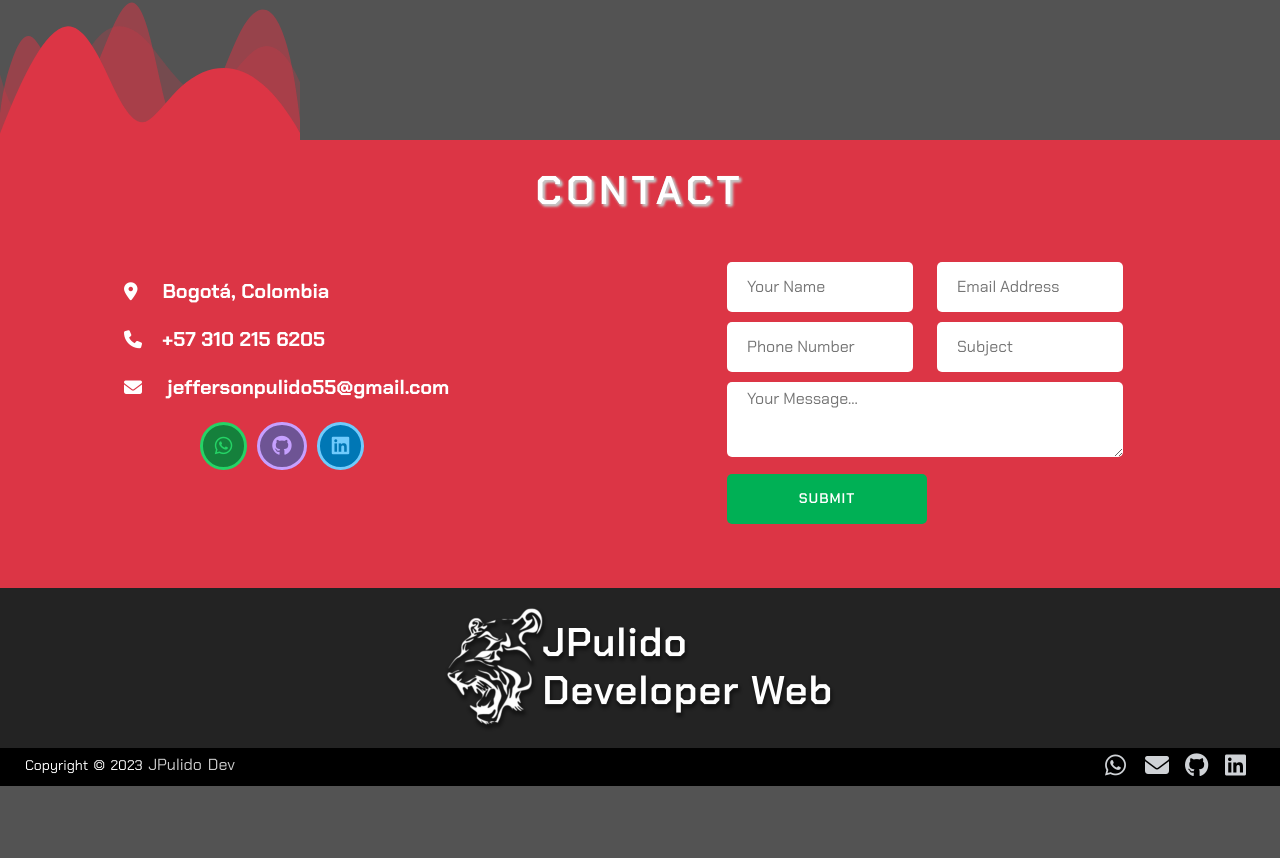
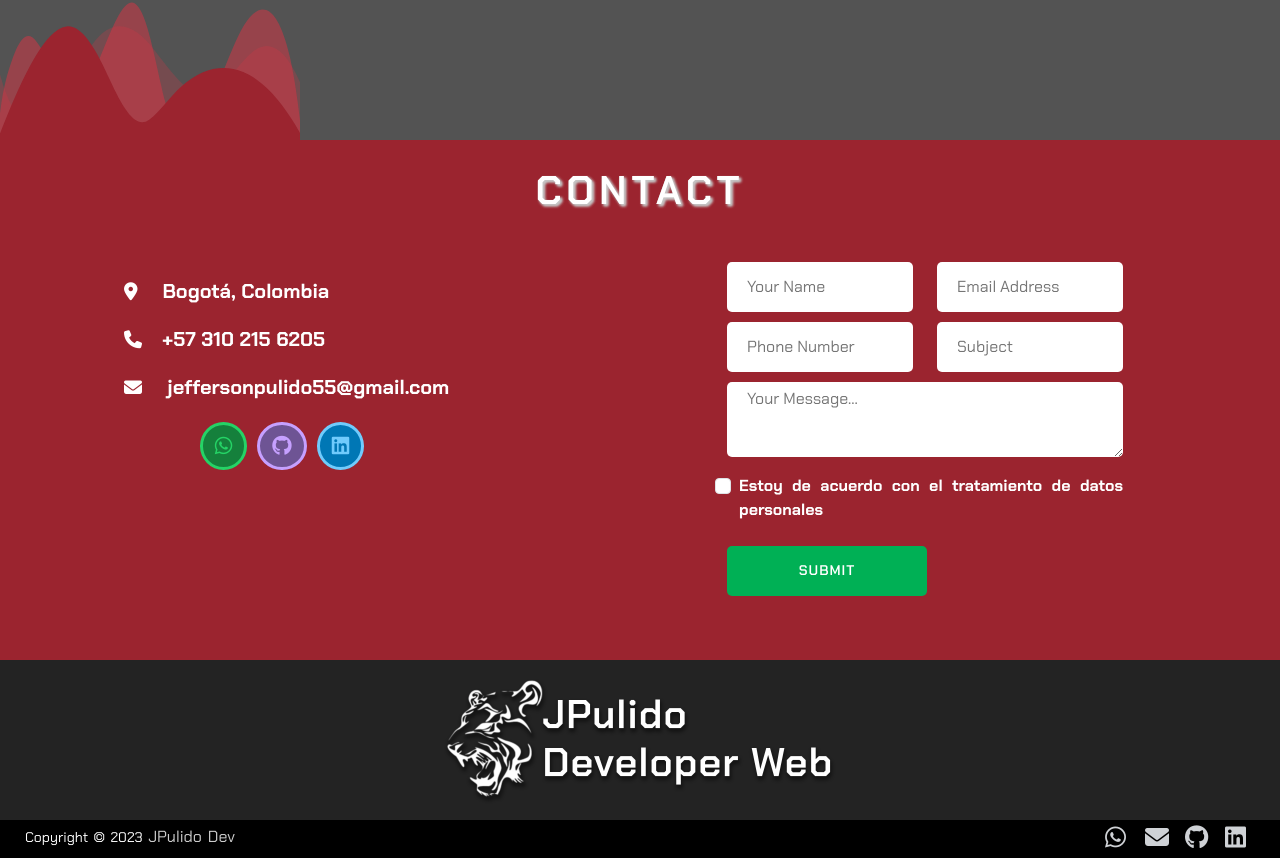
Before and after one commit to JeffersonPulido/PortfolioJP, a React (Vite) app: page / in a window 1280 px wide. Shown: the part 5070-5928 px from the top of the page. Before the commit the page ends 5856 px from the top, so only its background shows below. Built offline with nearby package versions, Linux system fonts and the light colour scheme.

Commit message:
Contact v1.3 Finished

```diff
--- a/package.json
+++ b/package.json
@@ -12,7 +12,9 @@
     "react": "^18.2.0",
     "react-dom": "^18.2.0",
     "react-icons": "^4.7.1",
-    "styled-components": "^5.3.6"
+    "styled-components": "^5.3.6",
+    "sweetalert": "^2.1.2",
+    "sweetalert2": "^11.6.16"
   },
   "devDependencies": {
     "@types/react": "^18.0.26",
--- a/src/components/contact/Contact.jsx
+++ b/src/components/contact/Contact.jsx
@@ -1,8 +1,40 @@
 import React from 'react'
+import Swal from 'sweetalert2'
 import waves from '../../assets/images/waves.svg'
 import './contact.css'
 
 export const Contact = () => {
+
+  const logMail = () => {
+    const checkPolitica = document.getElementById("check").checked;
+    if (checkPolitica === true){
+      const nameFull = document.getElementById("nombre").value;
+      const email = document.getElementById("email").value;
+      const phonenumber = document.getElementById("telefono").value;
+      const subject = document.getElementById("asunto").value;
+      const msj = document.getElementById("mensaje").value;
+      window.open(`https://wa.me/573102156205/?text=Asunto:%20${subject},%20Hola!%2C%20soy%20${nameFull}%2C%20vi%20la%20pagina%20web%20y%20mi%20mensaje%20es%3A%20${msj}.%0A%0AGracias%20y%20quedo%20pendiente%20de%20su%20respuesta.%0A%0AMi%20Correo%20Electr%C3%B3nico%20es%3A%20${email}%20y%20mi%20numero%20celular%20es%20:%20${phonenumber}`, '_blank');
+      Swal.fire({
+        title: '¡Gracias!',
+        text: '¡Nos pondremos en contacto!',
+        showConfirmButton: true,
+        confirmButtonText: "¡Genial!",
+        confirmButtonColor: '#59b528',
+      })
+    }else{
+      Swal.fire({
+        icon: 'warning',
+        title: '¡Precaución!',
+        text: '¡Debes completar todos los datos!',
+        showConfirmButton: true,
+        timer: 2500,
+        timerProgressBar: true,
+        confirmButtonText: "Volver",
+        confirmButtonColor: '#dc3545',
+      })
+    }
+  }
+
   return (
     <>
       <img src={waves} alt="Waves" className='waves' />
@@ -11,50 +43,48 @@ export const Contact = () => {
           <h1>CONTACT</h1>
         </div>
         <div className='containerForm'>
-          <section class="contact-sec sec-pad">
-            <div class="container">
-              <div class="row">
-                <div class="col-md-6">
-                  <div class="contact-detail">
-                    <ul class="contact-ul">
-                      <li><i class="fa fa-location-dot"></i> <b>Bogotá, Colombia</b></li>
-                      <li><i class="fa fa-phone"></i><a href="tel:+573102156205"><b>+57 310 215 6205</b></a></li>
-                      <li><i class="fa-solid fa-envelope"></i> <a href="mailto:jeffersonpulido55@gmail.com"><b>jeffersonpulido55@gmail.com</b></a></li>
+          <section className="contact-sec sec-pad">
+            <div className="container">
+              <div className="row">
+                <div className="col-md-6">
+                  <div className="contact-detail">
+                    <ul className="contact-ul">
+                      <li><i className="fa fa-location-dot"></i> <b>Bogotá, Colombia</b></li>
+                      <li><i className="fa fa-phone"></i><a href="tel:+573102156205"><b>+57 310 215 6205</b></a></li>
+                      <li><i className="fa-solid fa-envelope"></i> <a href="mailto:jeffersonpulido55@gmail.com"><b>jeffersonpulido55@gmail.com</b></a></li>
                     </ul>
 
                     <span>
-                      <a target='_blank' href="https://wa.me/573102156205?text=¡Hola%20Jefferson!%20Me%20gustaría%20contactarte%20y%20amplia%20más%20información%20acerca%20de%20tu%20portafolio,%20espero%20tu%20respuesta,%20¡gracias!" class="whatsapp"><i className="fa-brands fa-whatsapp"></i></a>
-                      <a target='_blank' href="https://github.com/JeffersonPulido" class="git"><i className="fa-brands fa-github"></i></a>
-                      <a target='_blank' href="https://www.linkedin.com/in/jeffersonpulido/" class="linkedin"><i className="fa-brands fa-linkedin"></i></a>
+                      <a target='_blank' href="https://wa.me/573102156205?text=¡Hola%20Jefferson!%20Me%20gustaría%20contactarte%20y%20amplia%20más%20información%20acerca%20de%20tu%20portafolio,%20espero%20tu%20respuesta,%20¡gracias!" className="whatsapp"><i className="fa-brands fa-whatsapp"></i></a>
+                      <a target='_blank' href="https://github.com/JeffersonPulido" className="git"><i className="fa-brands fa-github"></i></a>
+                      <a target='_blank' href="https://www.linkedin.com/in/jeffersonpulido/" className="linkedin"><i className="fa-brands fa-linkedin"></i></a>
                     </span>
                   </div>
                 </div>
-
-                <div class="col-md-6">
-                  <form action="#" class="contFrm" method="POST">
-                    <div class="row">
-                      <div class="col-sm-6">
-                        <input type="text" name="name" placeholder="Your Name" class="inptFld" required />
+                <div className="col-md-6">
+                  <form className="contFrm">
+                    <div className="row">
+                      <div className="col-sm-6">
+                        <input type="text" placeholder="Your Name" className="inptFld" id='nombre'  required/>
                       </div>
-
-                      <div class="col-sm-6">
-                        <input type="email" name="email" placeholder="Email Address" class="inptFld" required />
+                      <div className="col-sm-6">
+                        <input type="email" placeholder="Email Address" className="inptFld" id='email'  required/>
                       </div>
-
-                      <div class="col-sm-6">
-                        <input type="tel" name="phone" placeholder="Phone Number" class="inptFld" required />
+                      <div className="col-sm-6">
+                        <input type="tel" placeholder="Phone Number" className="inptFld" id='telefono'  required/>
                       </div>
-
-                      <div class="col-sm-6">
-                        <input type="text" name="sub" placeholder="Subject" class="inptFld" required />
+                      <div className="col-sm-6">
+                        <input type="text" placeholder="Subject" className="inptFld" id='asunto'  required/>
                       </div>
-
-                      <div class="col-12">
-                        <textarea class="inptFld" rows="" cols="" placeholder="Your Message..." required></textarea>
+                      <div className="col-12">
+                        <textarea className="inptFld" rows="" cols="" placeholder="Your Message..." id='mensaje' required></textarea>
                       </div>
-
-                      <div class="col-12">
-                        <input type="submit" name="submit" value="SUBMIT" class="inptBtn" />
+                      <div className="mb-4 form-check">
+                        <input type="checkbox" className="form-check-input" id="check"  required/>
+                        <label className="datosPersonales" htmlFor="exampleCheck2">Estoy de acuerdo con el tratamiento de datos personales</label>
+                      </div>
+                      <div className="col-12">
+                        <button className="inptBtn" id='enviarCorreo' onClick={logMail}>SUBMIT</button>
                       </div>
                     </div>
                   </form>
--- a/src/components/contact/contact.css
+++ b/src/components/contact/contact.css
@@ -1,7 +1,7 @@
 .containerContact {
     padding-top: 2%;
     padding-bottom: 5%;
-    background-color: var(--coloraccesorios);
+    background-color: #9b242f;
 }
 
 .containerTitleContact>h1 {
@@ -54,7 +54,7 @@ input {
     color: #232323;
 }
 
-.contact-sec .contact-ul li{
+.contact-sec .contact-ul li {
     color: #ffffff;
 }
 
@@ -86,7 +86,9 @@ input {
     transition: .2s ease-in-out;
 }
 
-.contact-detail span .whatsapp:hover, .contact-detail span .git:hover, .contact-detail span .linkedin:hover {
+.contact-detail span .whatsapp:hover,
+.contact-detail span .git:hover,
+.contact-detail span .linkedin:hover {
     color: #fff;
     border: 3px solid #fff;
 }
@@ -115,8 +117,13 @@ form.contFrm {
 }
 
 .inptFld:focus {
-    outline-offset: -4px;
-    outline: 1px solid #f93;
+    outline: 2px solid #535353;
+    box-shadow: 0px 0px 20px 0px rgb(197 197 197), 0px 0px 14px 4px rgb(197 197 197), 0px 0px 0px rgb(197 197 197);
+}
+
+.datosPersonales{
+    text-align: justify;
+    font-weight: 700;
 }
 
 .contFrm textarea {
@@ -137,6 +144,7 @@ form.contFrm {
     width: 100%;
     max-width: 200px;
     font-weight: 600;
+    text-align: center;
 }
 
 /* Responcive css Start */
```
Also changed, not shown: src/assets/images/waves.svg, 1 other file (tests, documents, lock files or other folders).
